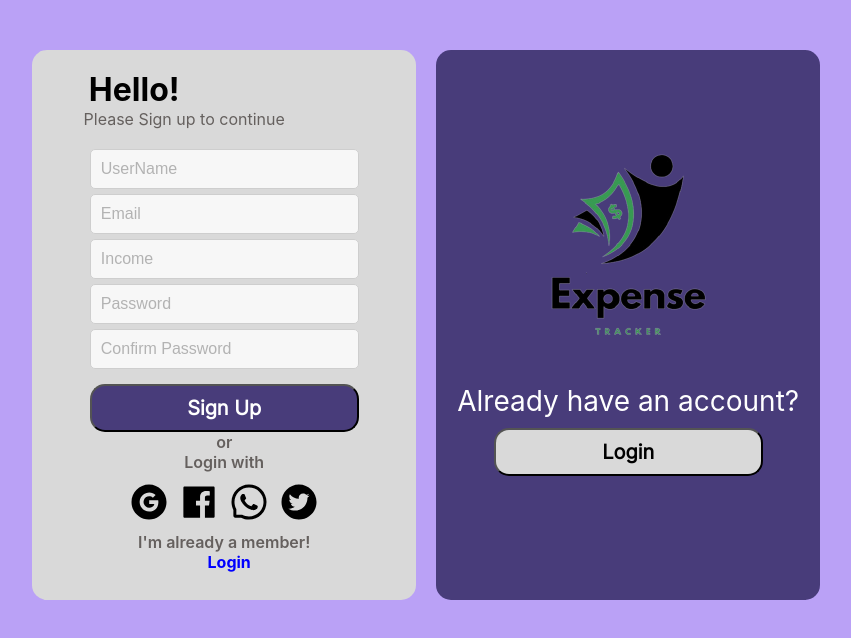
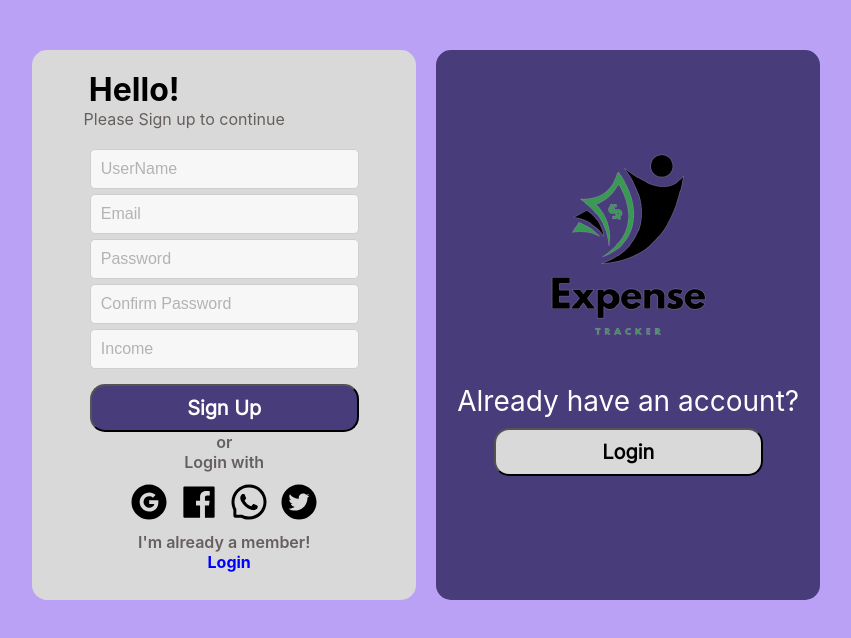
Before and after one commit to Risindu/Expense-Tracker-Web-Application, a React (Create React App) app in the folder client/: page /signup in a window 1280 px wide. Shown: the top 638 px of the page, without its empty margins (211-1062 px from the left). Built offline with nearby package versions, Linux system fonts and the light colour scheme.

Commit message:
Created simple login and logout functions & Updated logout routing

```diff
--- a/client/src/Components/Navbar.jsx
+++ b/client/src/Components/Navbar.jsx
@@ -9,6 +9,10 @@ export default function Navbar() {
         ? setActive("nav_menu nav_active")
         : setActive("nav_menu");
     };
+
+    const handleLogout = () => {
+        window.location.href = "/login";
+    }
   return (
     <nav className="nav">
         <img src={coin} alt="coin" className='img1'/>
@@ -29,7 +33,7 @@ export default function Navbar() {
             <div className="line3"></div>
         </div>
         <div className="button">
-            <button className='nav-out'>Log Out</button>
+            <button className='nav-out' onClick={handleLogout}>Log Out</button>
         </div>
     </nav>
   )
--- a/client/src/Pages/Login.jsx
+++ b/client/src/Pages/Login.jsx
@@ -2,24 +2,45 @@ import React from 'react'
 import './Login.css'
 import {AiFillFacebook, AiFillGoogleCircle, AiFillTwitterCircle, AiOutlineWhatsApp} from 'react-icons/ai'
 import expense from '../Assets/expense.png'
+import { useState } from 'react';
+import axios from 'axios';
 
 export default function Signup() {
 
   const handleSignup = () => {
     window.location.href = "/Signup";
   }
+
+ const[email,setEmail] = useState('');
+ const[password,setPassword] = useState('');
+
+  const handleSubmit = (e) => {
+    e.preventDefault();
+    axios.post('http://localhost:5000/login', {email, password})
+    .then(result=>{console.log(result)
+      if(result.data === 'Success Login'){
+        window.location.href = "/Transaction";
+      }else{
+        alert(result.data)
+      }
+    })
+    .catch(err=>{console.log(err)})
+  }
+
   return (
     <div className='wrapper'>
       <div className="Box3">
         <h1 className='head3'>Welcome Back!</h1>
         <p className='para5'>Login to your Account</p>
+        <form onSubmit={handleSubmit}>
         <div className="input-text">
-          <input type="text" placeholder="Email" className="input" /><br/>
-          <input type="text" placeholder="Password" className="input" /><br/>
+          <input type="text" placeholder="Email" className="input" onChange={(e)=>setEmail(e.target.value)}/><br/>
+          <input type="password" placeholder="Password" className="input" onChange={(e)=>setPassword(e.target.value)}/><br/>
           <input type="checkbox" className="checkbox" /><span className='span'>Remember me</span><br/><br/>
           <a href='###' className='forgot'><b>Forgot Password</b></a>
         </div>
         <button className="btn3">Login</button>
+        </form>
         <p className='para6'>or<br/>Login with</p>
         <div className="social">
           <AiFillGoogleCircle/>
@@ -31,7 +52,6 @@ export default function Signup() {
         <a href='/Signup' className='signup'><b>Sign Up</b></a>
       </div>
 
-
       <div className="Box4">
         <img src={expense} alt="expense" className='img'/>
         <p className='para7'>Don't have Account?</p>
--- a/client/src/Pages/Signup.jsx
+++ b/client/src/Pages/Signup.jsx
@@ -2,24 +2,50 @@ import React from 'react'
 import './Signup.css'
 import {AiFillFacebook, AiFillGoogleCircle, AiFillTwitterCircle, AiOutlineWhatsApp} from 'react-icons/ai'
 import expense from '../Assets/expense.png'
+import { useState } from 'react';
+import axios from 'axios';
 
 export default function Signup() {
   const handleLogin = () => {
     window.location.href = "/login";
   }
+
+  //create use state for the form data
+  const [username, setUsername] = useState('');
+  const [email, setEmail] = useState('');
+  const [income, setIncome] = useState('');
+  const [password, setPassword] = useState('');
+  const [confirmPassword, setConfirmPassword] = useState('');
+
+  //create a function to handle the form submission
+  const handleSubmit = (e) => {
+      e.preventDefault();
+    if(password !== confirmPassword){
+      alert('passwords do not match')
+      return;
+    }else{
+    axios.post('http://localhost:5000/signup', {username, email, income, password,confirmPassword})
+    .then(result=>{console.log(result)
+    window.location.href = "/login";})
+    .catch(err=>{console.log(err)})
+    }
+  }
+
   return (
     <div className='wrapper'>
       <div className="Box1">
         <h1 className='head2'>Hello!</h1>
         <p className='para2'>Please Sign up to continue</p>
+        <form onSubmit={handleSubmit}>
         <div className="input-text">
-          <input type="text" placeholder="UserName" className="input" /><br/>
-          <input type="text" placeholder="Email" className="input" /><br/>
-          <input type="text" placeholder="Income" className="input" /><br/>
-          <input type="text" placeholder="Password" className="input" /><br/>
-          <input type="text" placeholder="Confirm Password" className="input" /><br/>
+          <input type="text" placeholder="UserName" className="input" onChange={(e)=>setUsername(e.target.value)} required/><br/>
+          <input type="text" placeholder="Email" className="input" onChange={(e)=>setEmail(e.target.value)} required/><br/>
+          <input type="password" placeholder="Password" className="input" onChange={(e)=>setPassword(e.target.value)} pattern="(?=.*\d)(?=.*[a-z])(?=.*[A-Z]).{8,}" title="Must contain at least one number and one uppercase and lowercase letter, and at least 8 or more characters" required/><br/>
+          <input type="password" placeholder="Confirm Password" className="input" onChange={(e)=>setConfirmPassword(e.target.value)}pattern="(?=.*\d)(?=.*[a-z])(?=.*[A-Z]).{8,}" title="Must contain at least one number and one uppercase and lowercase letter, and at least 8 or more characters" required/><br/>
+          <input type="text" placeholder="Income" className="input" onChange={(e)=> setIncome(e.target.value)} required/><br/>
+          <button type='submit' className="btn1">Sign Up</button>
         </div>
-        <button className="btn1">Sign Up</button>
+        </form>
         <p className='para4'>or<br/>Login with</p>
         <div className="social">
           <AiFillGoogleCircle/>
```
Also changed, not shown: 2 other files (tests, documents, lock files or other folders).
